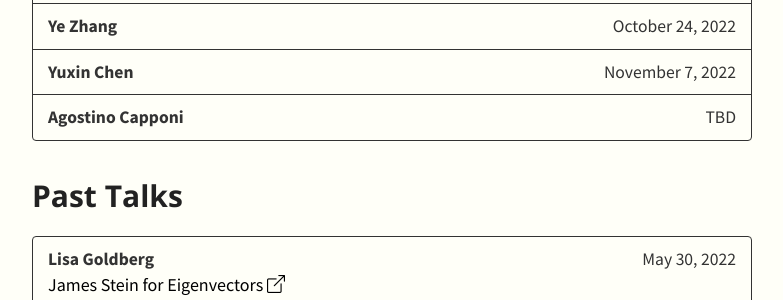
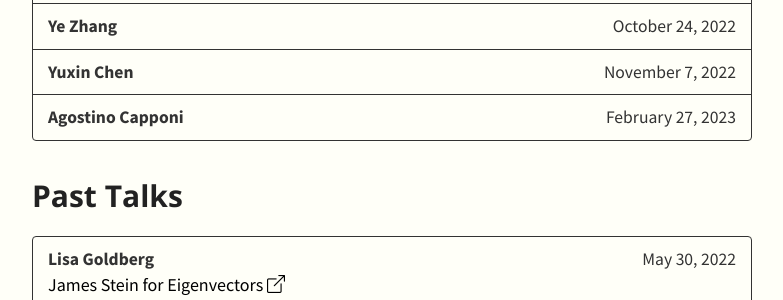
Before and after one commit to SML-Fin/SML-Fin.github.io, a Jekyll site: the page built from index.md, in a window 1280 px wide and 900 px high, scrolled down 600 px. Shown: the part 154-454 px from the top of the window, without its empty margins (248-1031 px from the left). Built offline with Jekyll 4.4.1, drawn with Linux system fonts in a browser that asks for light colours; nearby versions of some CDN libraries; our own code applies the rules of GitHub Pages for plain Markdown files.

Commit message:
add Capponi

```diff
--- a/_data/talks.yml
+++ b/_data/talks.yml
@@ -17,7 +17,7 @@
     - speaker: Yuxin Chen
       date: November 7, 2022
     - speaker: Agostino Capponi
-      date: TBD
+      date: February 27, 2023
 
 - type: Past Talks
   members:
```
